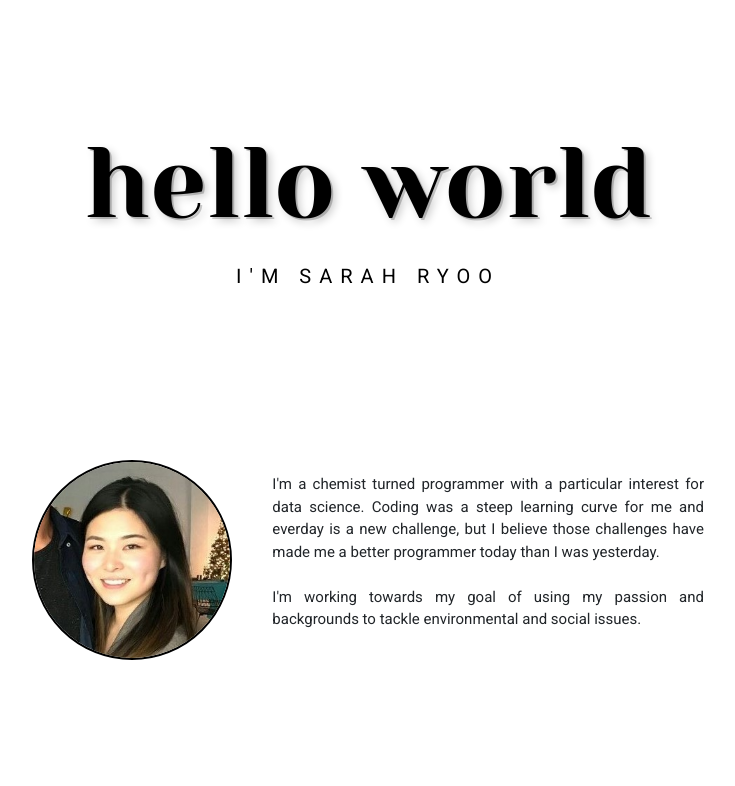
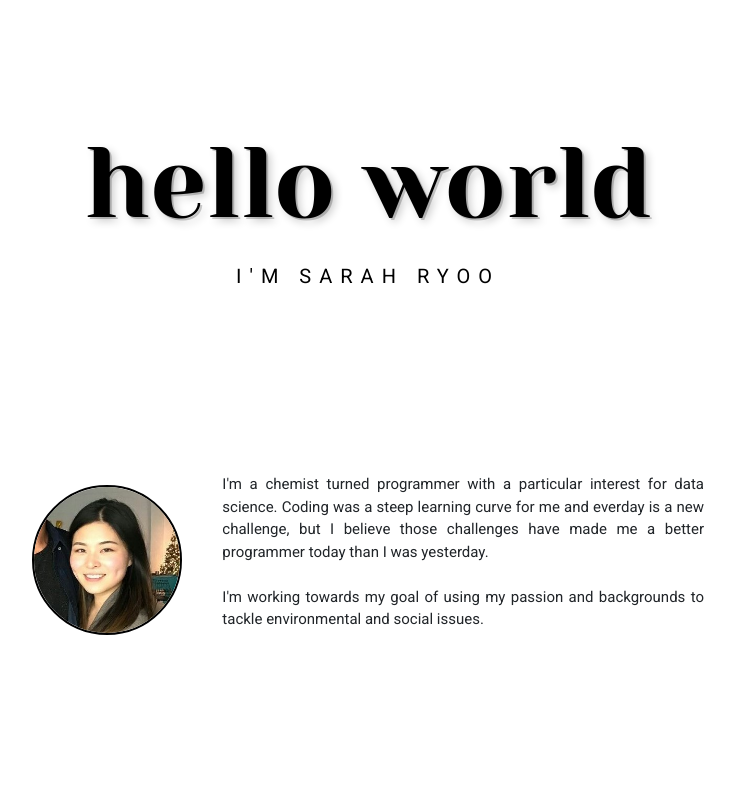
Before and after one commit to sarah-ryoo/sarah-ryoo.github.io, a React (Create React App) app: page / in a window 1280 px wide. Shown: the top 786 px of the page, without its empty margins (272-1007 px from the left). Built offline with nearby package versions, Linux system fonts and the light colour scheme.

Commit message:
Changed img size

```diff
--- a/src/App.css
+++ b/src/App.css
@@ -61,8 +61,8 @@
 
 .Aboutme img {
   border-radius: 50%;
-  max-width: 200px;
-  max-height: 200px;
+  max-width: 150px;
+  max-height: 150px;
   vertical-align: center;
   margin-right: 6%;
   float: left;
```
Also changed, not shown: 1 other file (tests, documents, lock files or other folders).
